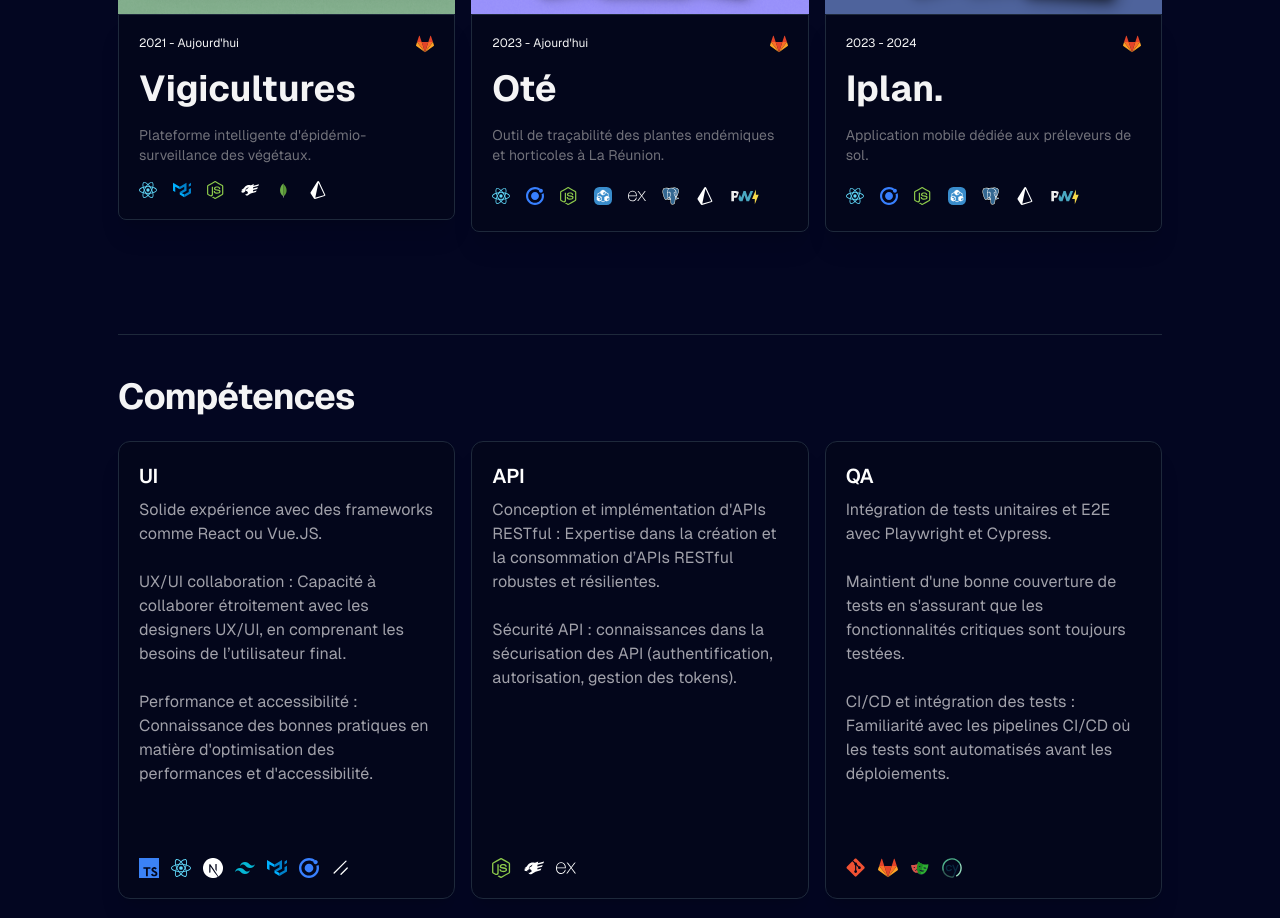
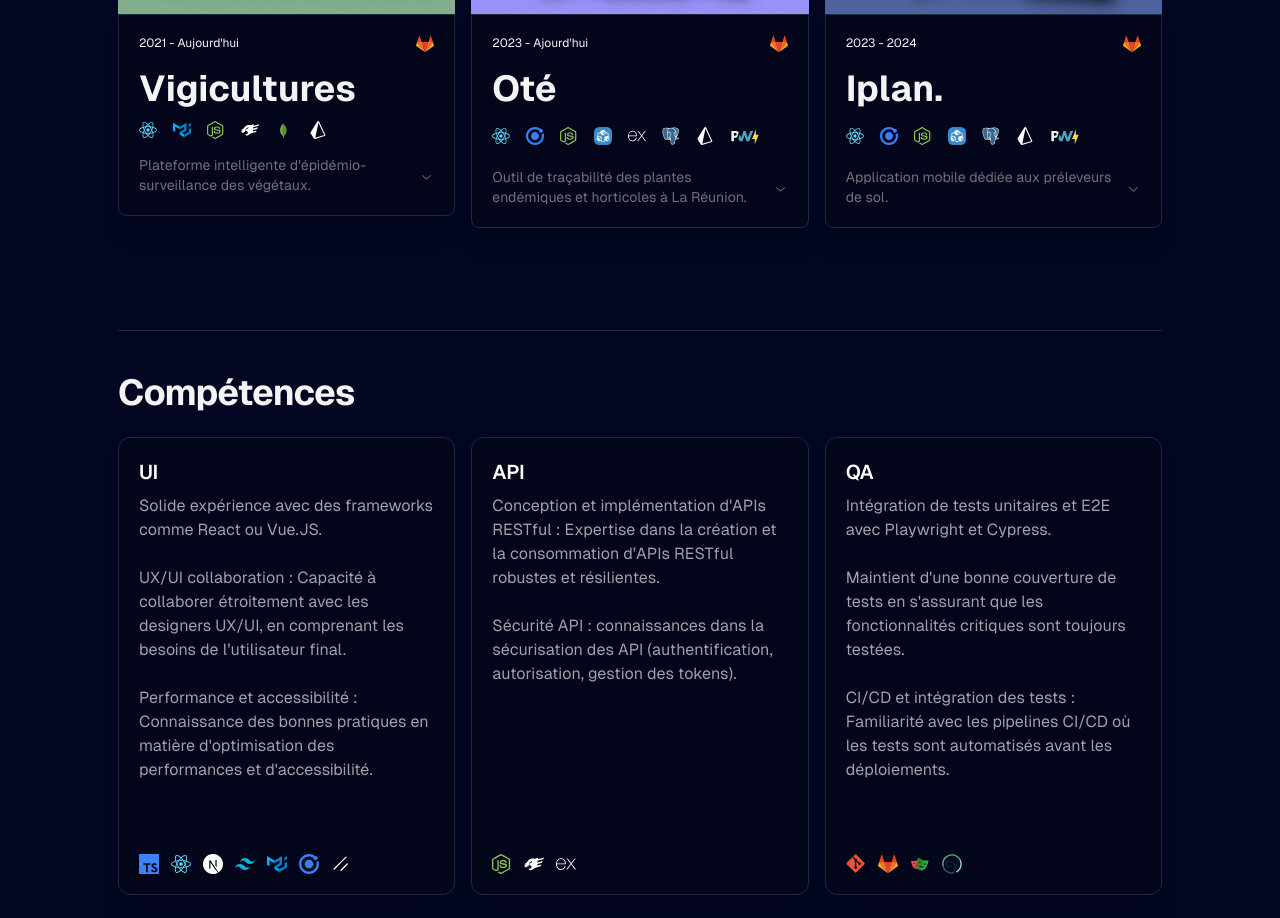
Before and after one commit to chl-rlt/portfolio, a Next.js app: page / in a window 1280 px wide. Shown: the part 1260-2178 px from the top of the page. Built offline with nearby package versions, Linux system fonts and the light colour scheme.

Commit message:
feat: :sparkles: add project détails collapse

```diff
--- a/package.json
+++ b/package.json
@@ -10,6 +10,7 @@
   },
   "dependencies": {
     "@radix-ui/react-checkbox": "^1.1.1",
+    "@radix-ui/react-collapsible": "^1.1.1",
     "@radix-ui/react-icons": "^1.3.0",
     "@radix-ui/react-separator": "^1.1.0",
     "@radix-ui/react-slot": "^1.1.0",
--- a/src/components/projects/ProjectList.tsx
+++ b/src/components/projects/ProjectList.tsx
@@ -23,18 +23,32 @@ import BlurFade from "../magicui/blur-fade";
 import Image from "next/image";
 import VitePWAIcon from "../icons/VItePwaIcon";
 import ExpressIcon from "../icons/ExpressIcon";
+import {
+  Collapsible,
+  CollapsibleContent,
+  CollapsibleTrigger,
+} from "@radix-ui/react-collapsible";
+import { ChevronDownIcon, Cross2Icon } from "@radix-ui/react-icons";
 
 export function ProjectsList() {
   const { theme } = useTheme();
   const [projects, setData] = useState<Project[]>([]);
-
+  const [openStates, setOpenStates] = useState<boolean[]>([]);
   useEffect(() => {
     fetch("/data/projects.json")
       .then((res) => res.json())
       .then((data) => {
         setData(data);
+        setOpenStates(new Array(data.length).fill(false));
       });
   }, []);
+  const toggleOpen = (index: number) => {
+    setOpenStates((prev) => {
+      const newOpenStates = [...prev];
+      newOpenStates[index] = !newOpenStates[index]; // Toggle l'état pour ce projet
+      return newOpenStates;
+    });
+  };
   return (
     <div className="lg:py-24 sm:py-10 py-6">
       <BlurFade delay={0.25} inView>
@@ -50,7 +64,7 @@ export function ProjectsList() {
       </BlurFade>
       <div className="border sm:block hidden"></div>
       <div className={"flex flex-col gap-4 lg:flex-row mt-8 w-full"}>
-        {projects.map((project) => (
+        {projects.map((project, index) => (
           <BlurFade
             delay={0.25 * projects.indexOf(project) + 0.25}
             inView
@@ -80,11 +94,7 @@ export function ProjectsList() {
                 <h2 className="mt-4 text-xl font-bold dark:text-zinc-100 dark:group-hover:text-white text-zinc-700 sm:text-4xl font-display">
                   {project.name}
                 </h2>
-                <p className="mt-4 text-sm text-wrap duration-150 text-zinc-500 dark:group-hover:text-zinc-400 group-hover:text-zinc-600">
-                  {project.descriptionTitle}
-                </p>
-
-                <div className="mt-4 flex flex-wrap gap-4">
+                <div className="mt-3 flex flex-wrap gap-4">
                   {project.stack.map((stack) => (
                     <Tooltip key={stack.key}>
                       <TooltipTrigger className="text-xs font-medium">
@@ -96,6 +106,30 @@ export function ProjectsList() {
                     </Tooltip>
                   ))}
                 </div>
+                <Collapsible
+                  open={openStates[index]}
+                  onOpenChange={() => toggleOpen(index)}
+                >
+                  <div className="flex items-center justify-between">
+                    <span className="mt-4 text-sm mr-3 text-wrap duration-150 text-zinc-500 dark:group-hover:text-zinc-400 group-hover:text-zinc-600">
+                      {project.descriptionTitle}
+                    </span>
+                    <CollapsibleTrigger asChild>
+                      <button className="inline-flex mt-5 text-zinc-500 dark:group-hover:text-zinc-400 group-hover:text-zinc-600 items-center justify-center rounded-full ">
+                        {openStates[index] ? (
+                          <Cross2Icon />
+                        ) : (
+                          <ChevronDownIcon />
+                        )}
+                      </button>
+                    </CollapsibleTrigger>
+                  </div>
+                  <CollapsibleContent>
+                    <p className="mt-4 text-sm text-wrap duration-150 text-zinc-500 dark:group-hover:text-zinc-400 group-hover:text-zinc-600">
+                      {project.description}
+                    </p>
+                  </CollapsibleContent>
+                </Collapsible>
               </div>
             </MagicCard>
           </BlurFade>
```
Also changed, not shown: 1 other file (tests, documents, lock files or other folders).
